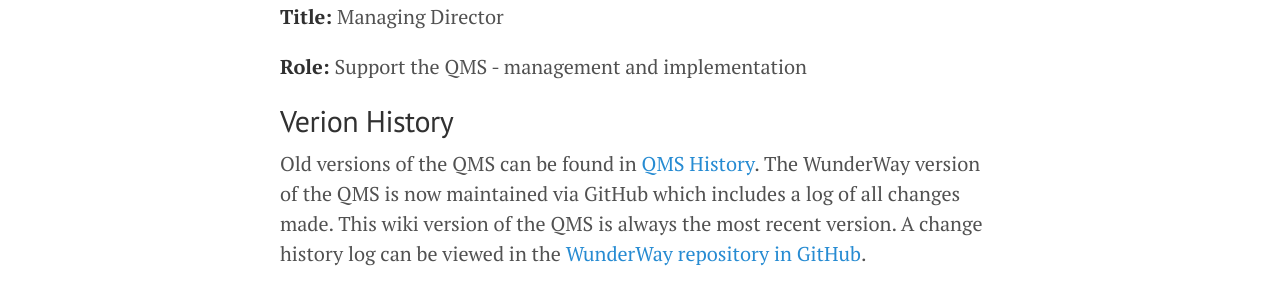
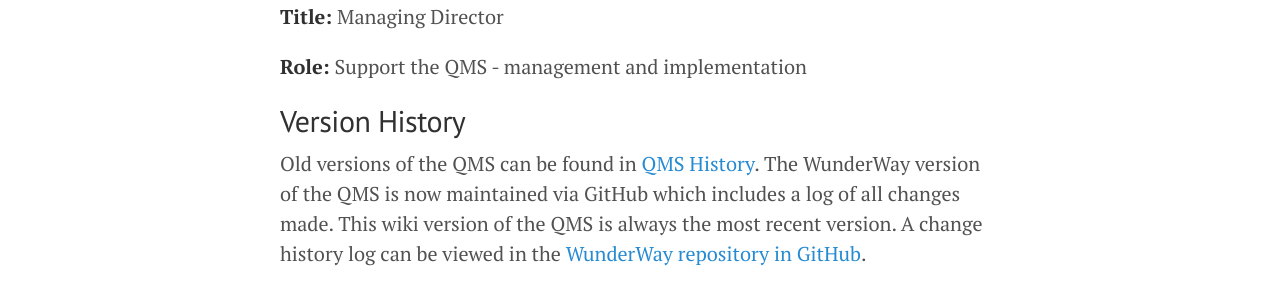
Before and after one commit to tormi/WunderWay, a Jekyll site: the page built from company/qms.md, in a window 1280 px wide. Shown: the part 1378-1678 px from the top of the page. Built offline with Jekyll 4.4.1, drawn with Linux system fonts in a browser that asks for light colours; nearby versions of some CDN libraries; Markdown is read by kramdown in place of the engine named in the settings.

Commit message:
Update qms.md
typo fix

```diff
--- a/company/qms.md
+++ b/company/qms.md
@@ -40,6 +40,6 @@ The QMS has an owner and is sponsored and supported by senior management. The ro
 **Role:** Support the QMS - management and implementation
 
 
-## Verion History
+## Version History
 
 Old versions of the QMS can be found in [QMS History](https://drive.google.com/drive/#folders/0Bxb4YZjQwNDgQmh6UkRnNC16ekE/0Bxb4YZjQwNDgd1Q5aHpWS0hQRFU/0Bxb4YZjQwNDgUWFYWHc1Y2V4Rzg). The WunderWay version of the QMS is now maintained via GitHub which includes a log of all changes made. This wiki version of the QMS is always the most recent version. A change history log can be viewed in the <a href="https://github.com/Wunderkraut/WunderWay">WunderWay repository in GitHub</a>.
```
